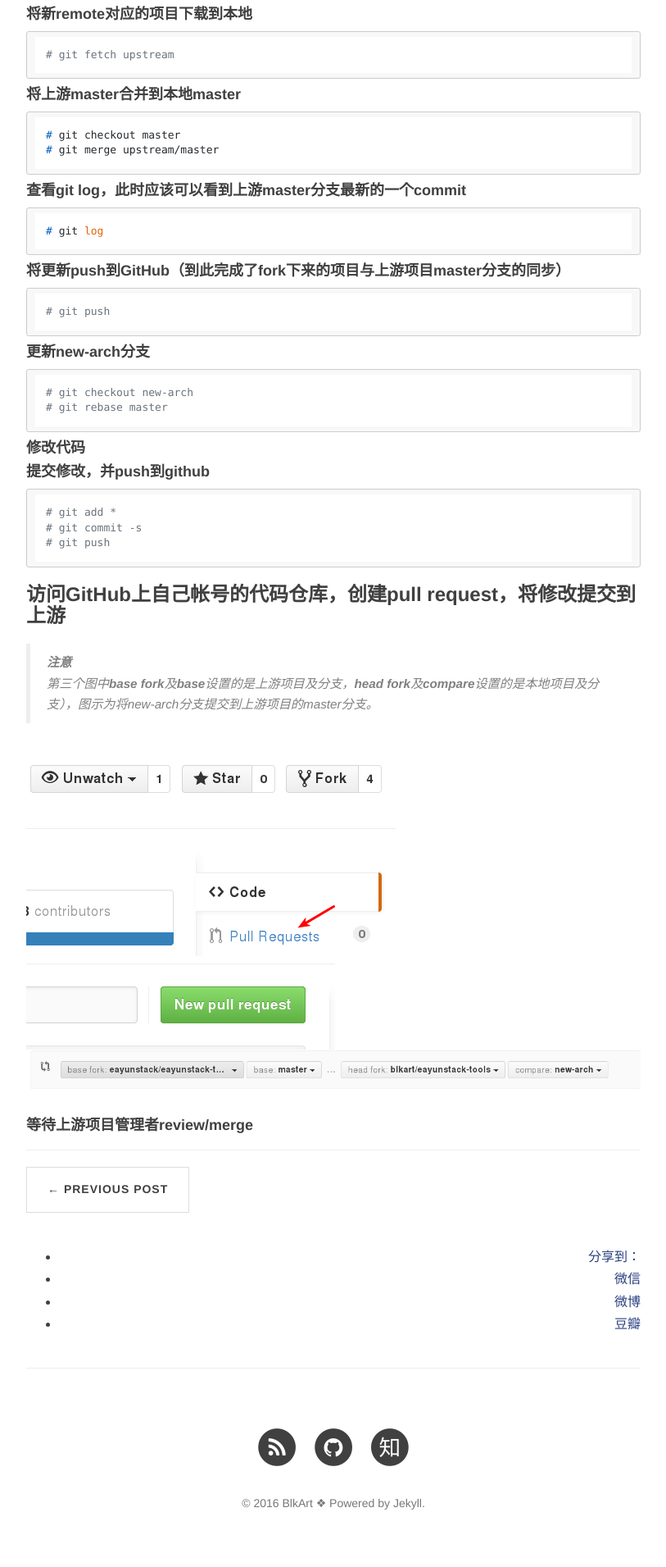
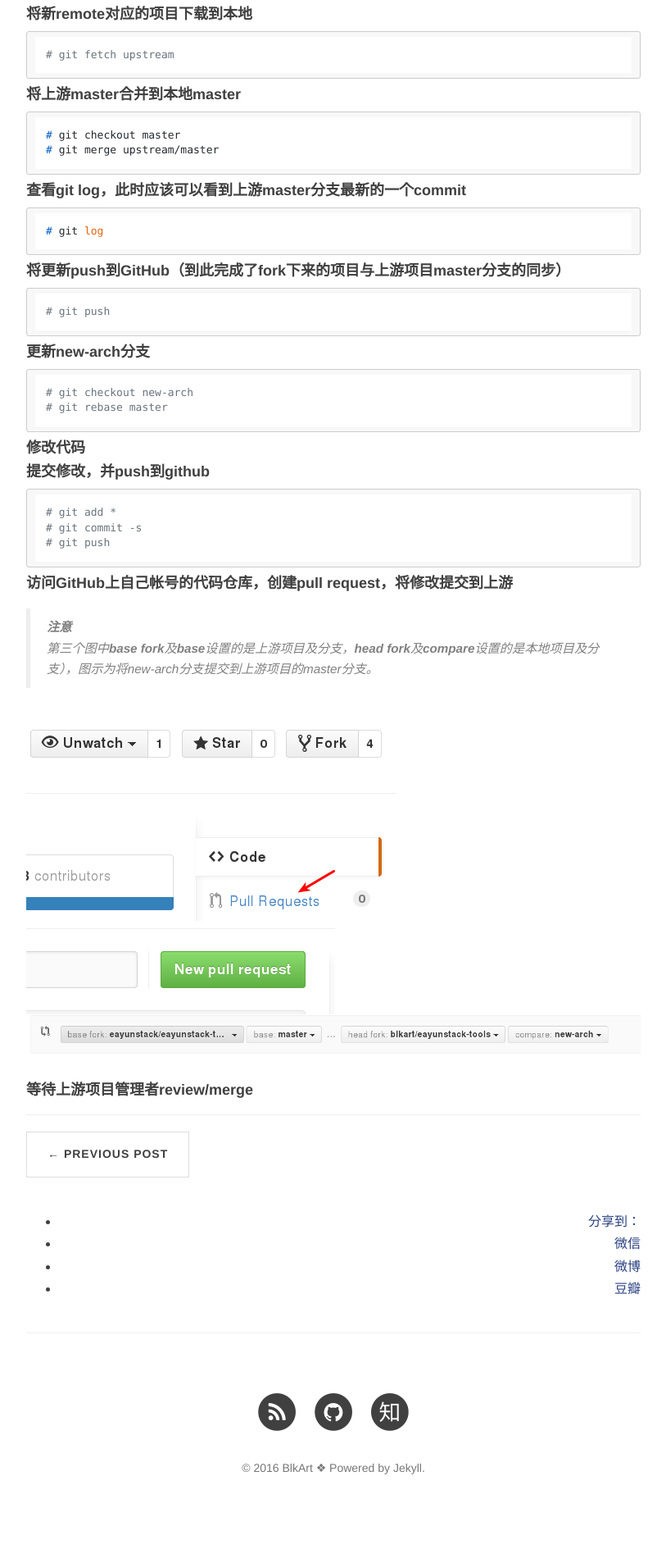
Before and after one commit to blkart/blkart.github.io, a Jekyll site: the page built from _posts/2015-03-03-github-pull-request-2.md, in a window 1280 px wide. Shown: the part 1155-3066 px from the top of the page at 82% size, without its empty margins (233-1046 px from the left). Built offline with Jekyll 4.4.1, drawn with Linux system fonts in a browser that asks for light colours; nearby versions of some CDN libraries; comment, search, counter and statistics services are not loaded; after the commit the page ends 3023 px from its top, so only the background shows below that.

Commit message:
格式调整
Signed-off-by: blkart <blkart.org@gmail.com>

```diff
--- a/_posts/2015-03-03-github-pull-request-2.md
+++ b/_posts/2015-03-03-github-pull-request-2.md
@@ -59,7 +59,7 @@
     # git commit -s
     # git push
 
-### 访问GitHub上自己帐号的代码仓库，创建pull request，将修改提交到上游
+#### 访问GitHub上自己帐号的代码仓库，创建pull request，将修改提交到上游
 
 > **注意**
 >
```
